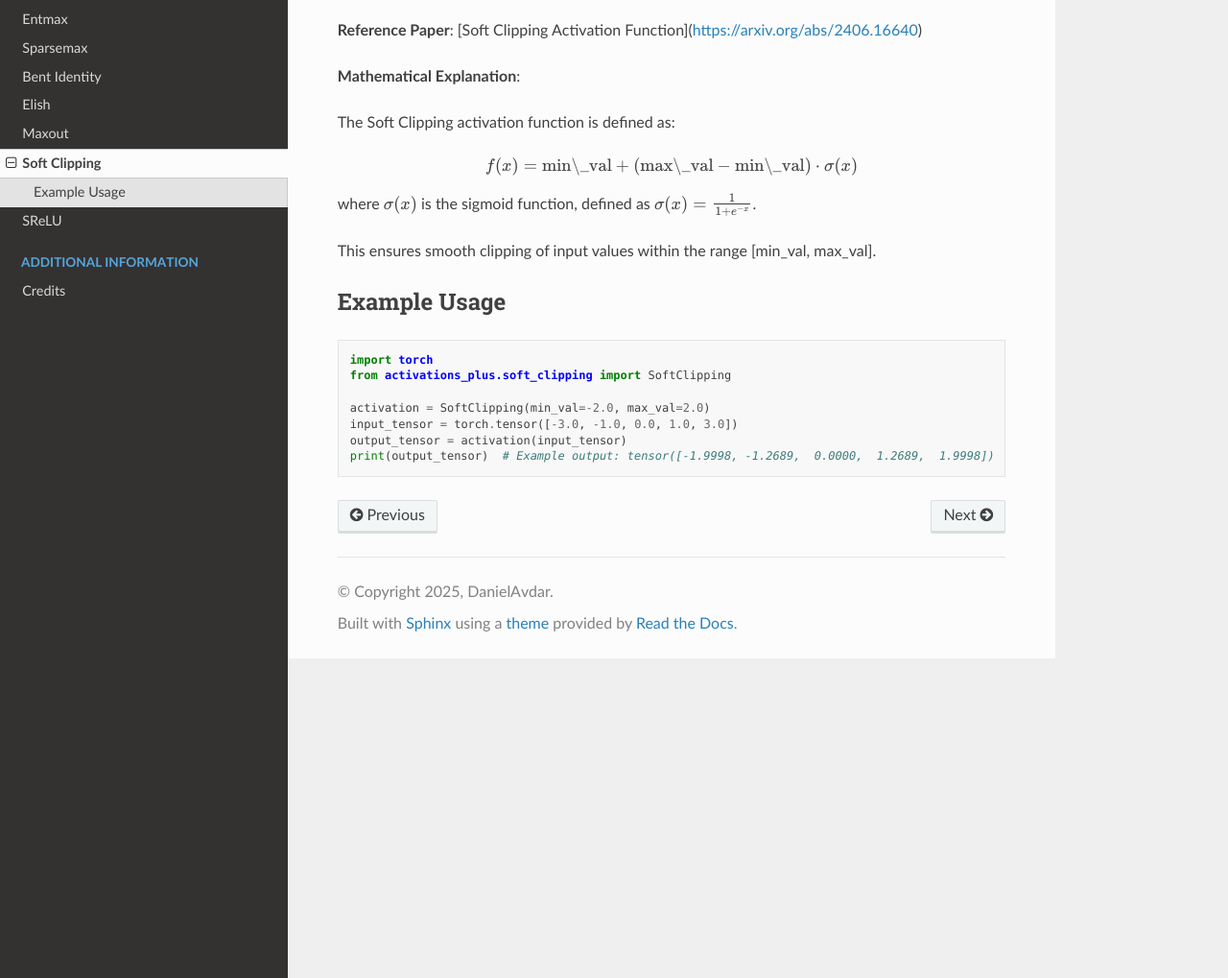
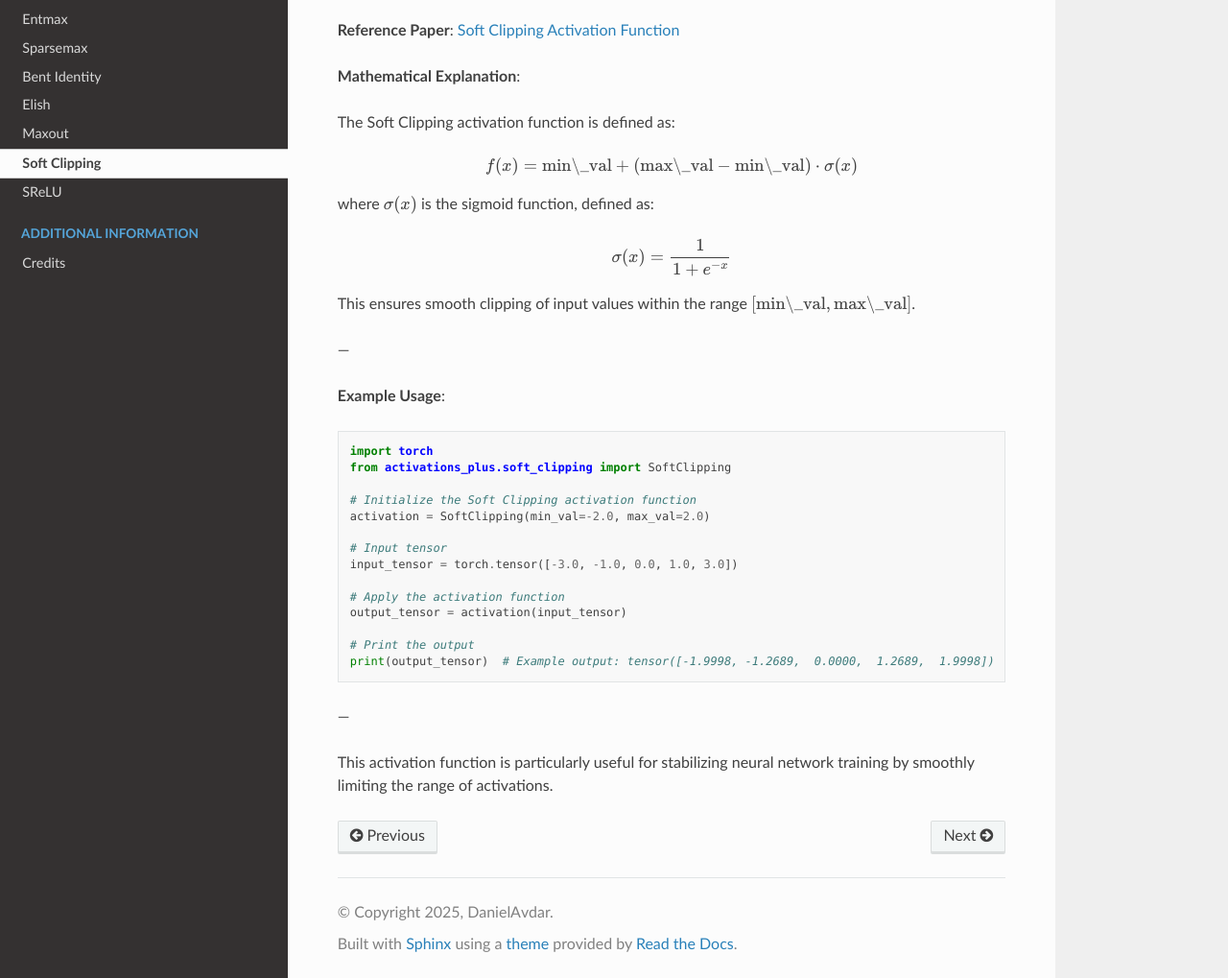
Before and after one commit to DanielAvdar/activations-plus, a Sphinx documentation site: the page built from docs/source/activations/soft_clipping.rst, in a window 1280 px wide and 1283 px high, cut to the strip 264-1283 px from the top of the window. Shown: the whole strip at 96% size. Built offline with Sphinx 7.4.7 and the Read the Docs theme 3.1.0, drawn with Linux system fonts in a browser that asks for light colours.

Commit message:
Improve documentation for Soft Clipping activation function with enhanced reference formatting and clearer mathematical explanations
Signed-off-by: DanielAvdar <66269169+DanielAvdar@users.noreply.github.com>

```diff
--- a/docs/source/activations/soft_clipping.rst
+++ b/docs/source/activations/soft_clipping.rst
@@ -4,8 +4,8 @@ Soft Clipping
 .. automodule:: activations_plus.SoftClipping
    :members: forward, __init__
 
-
-**Reference Paper**: [Soft Clipping Activation Function](https://arxiv.org/abs/2406.16640)
+**Reference Paper**:
+`Soft Clipping Activation Function <https://arxiv.org/abs/2406.16640>`_
 
 **Mathematical Explanation**:
 
@@ -14,19 +14,34 @@ The Soft Clipping activation function is defined as:
 .. math::
     f(x) = \text{min\_val} + (\text{max\_val} - \text{min\_val}) \cdot \sigma(x)
 
-where :math:`\sigma(x)` is the sigmoid function, defined as :math:`\sigma(x) = \frac{1}{1 + e^{-x}}`.
+where :math:`\sigma(x)` is the sigmoid function, defined as:
 
-This ensures smooth clipping of input values within the range [min_val, max_val].
+.. math::
+    \sigma(x) = \frac{1}{1 + e^{-x}}
 
-Example Usage
--------------
+This ensures smooth clipping of input values within the range :math:`[\text{min\_val}, \text{max\_val}]`.
+
+---
+
+**Example Usage**:
 
 .. code-block:: python
 
     import torch
     from activations_plus.soft_clipping import SoftClipping
 
+    # Initialize the Soft Clipping activation function
     activation = SoftClipping(min_val=-2.0, max_val=2.0)
+
+    # Input tensor
     input_tensor = torch.tensor([-3.0, -1.0, 0.0, 1.0, 3.0])
+
+    # Apply the activation function
     output_tensor = activation(input_tensor)
+
+    # Print the output
     print(output_tensor)  # Example output: tensor([-1.9998, -1.2689,  0.0000,  1.2689,  1.9998])
+
+---
+
+This activation function is particularly useful for stabilizing neural network training by smoothly limiting the range of activations.
```
